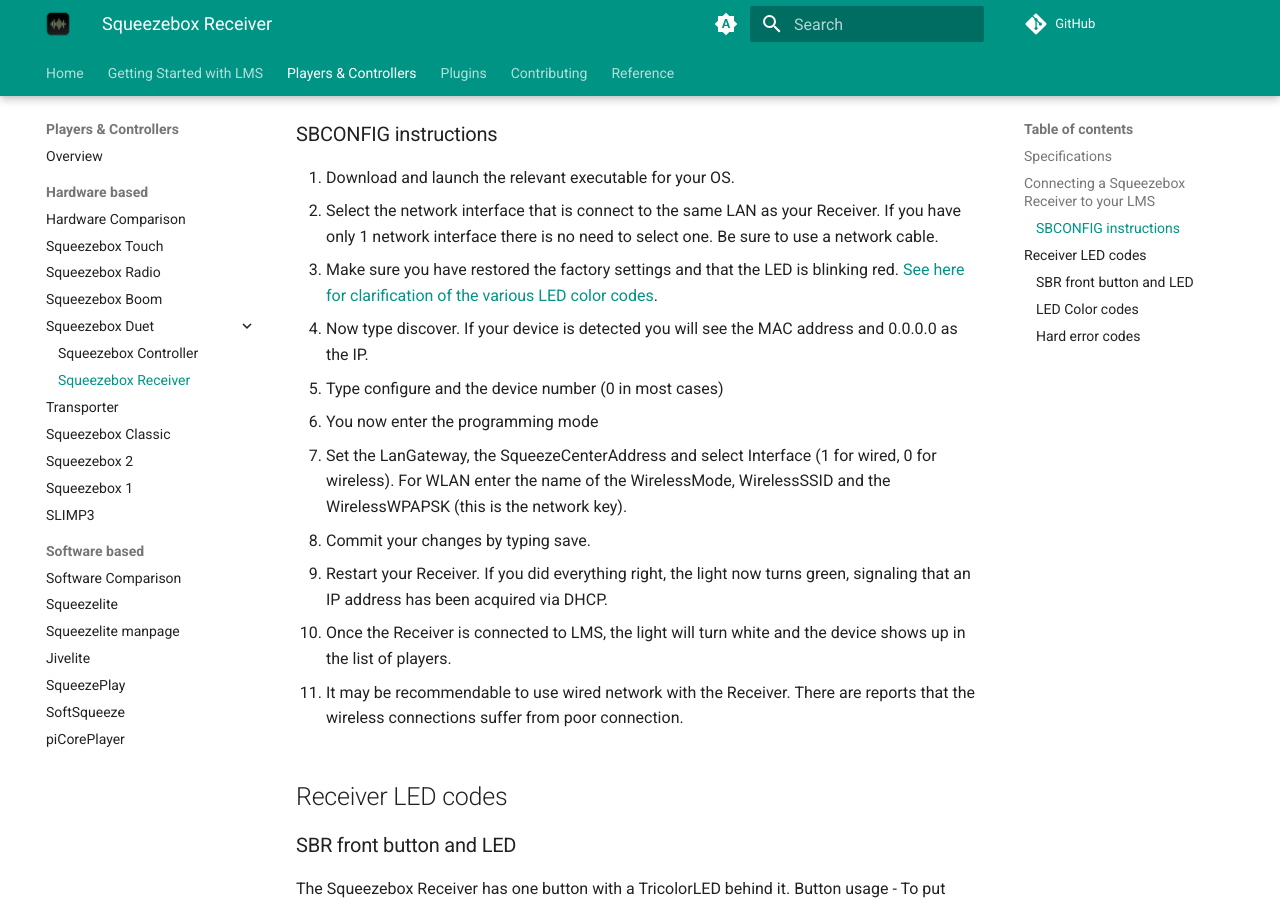
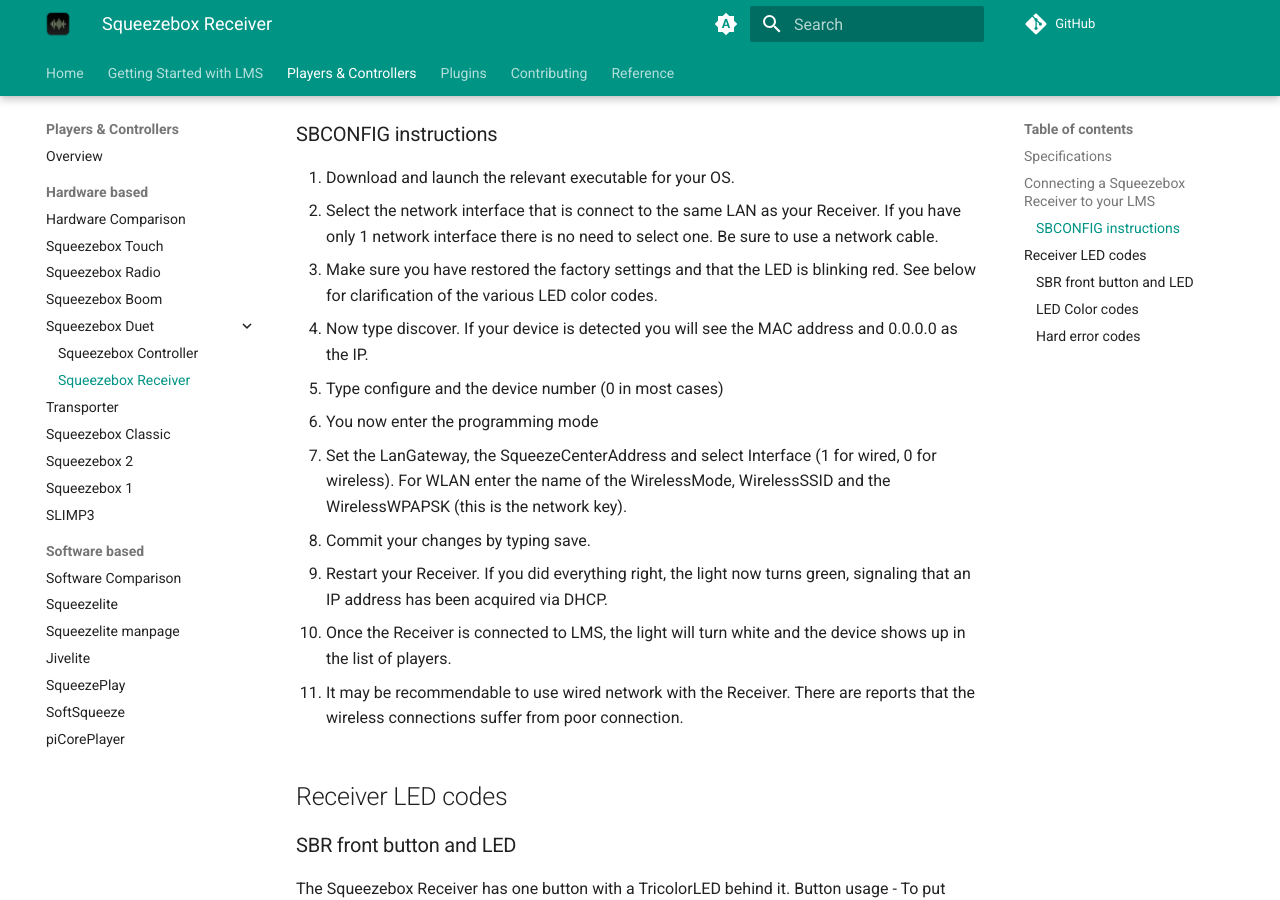
Before and after one commit to LMS-Community/lms-community.github.io, an MkDocs documentation site: the page built from docs/players-and-controllers/squeezebox-receiver.md, in a window 1280 px wide and 900 px high, scrolled down 1456 px. Built offline with MkDocs 1.6.1 and Material for MkDocs 9.7.7, drawn with Linux system fonts in a browser that asks for light colours; a script that is not in the unit is left out; plug-ins that fetch from the network failed and are left out; comment, search, counter and statistics services are not loaded.

Commit message:
Update squeezebox-receiver.md
removed old wiki hyperlink

```diff
--- a/docs/players-and-controllers/squeezebox-receiver.md
+++ b/docs/players-and-controllers/squeezebox-receiver.md
@@ -33,7 +33,7 @@
 ### SBCONFIG instructions
 1. Download and launch the relevant executable for your OS.
 2. Select the network interface that is connect to the same LAN as your Receiver. If you have only 1 network interface there is no need to select one. Be sure to use a network cable.
-3. Make sure you have restored the factory settings and that the LED is blinking red. [See here for clarification of the various LED color codes](https://wiki.slimdevices.com/index.php/SBR_front_button_and_LED).
+3. Make sure you have restored the factory settings and that the LED is blinking red. See below for clarification of the various LED color codes.
 4. Now type discover. If your device is detected you will see the MAC address and 0.0.0.0 as the IP.
 5. Type configure and the device number (0 in most cases)
 6. You now enter the programming mode
```
